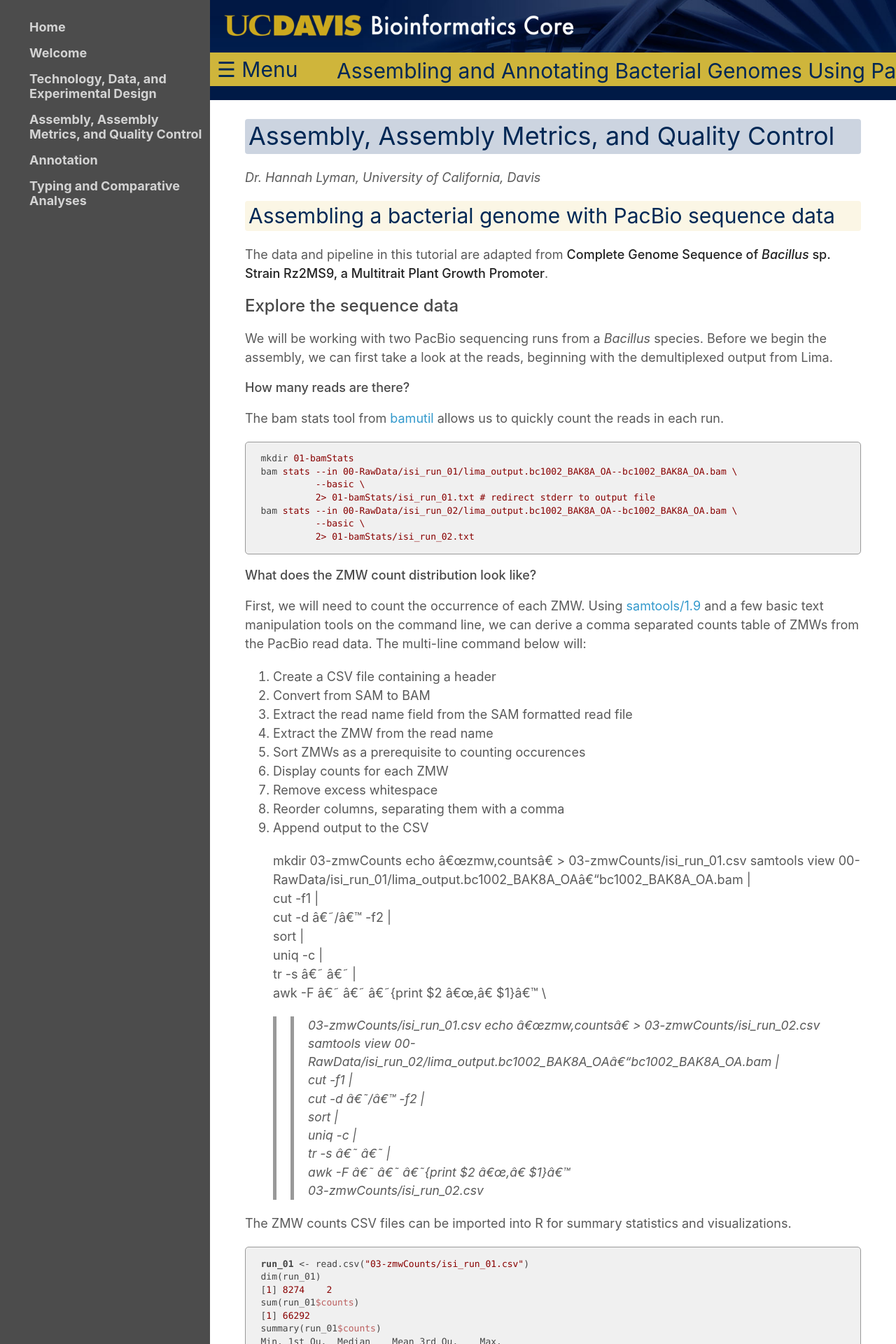
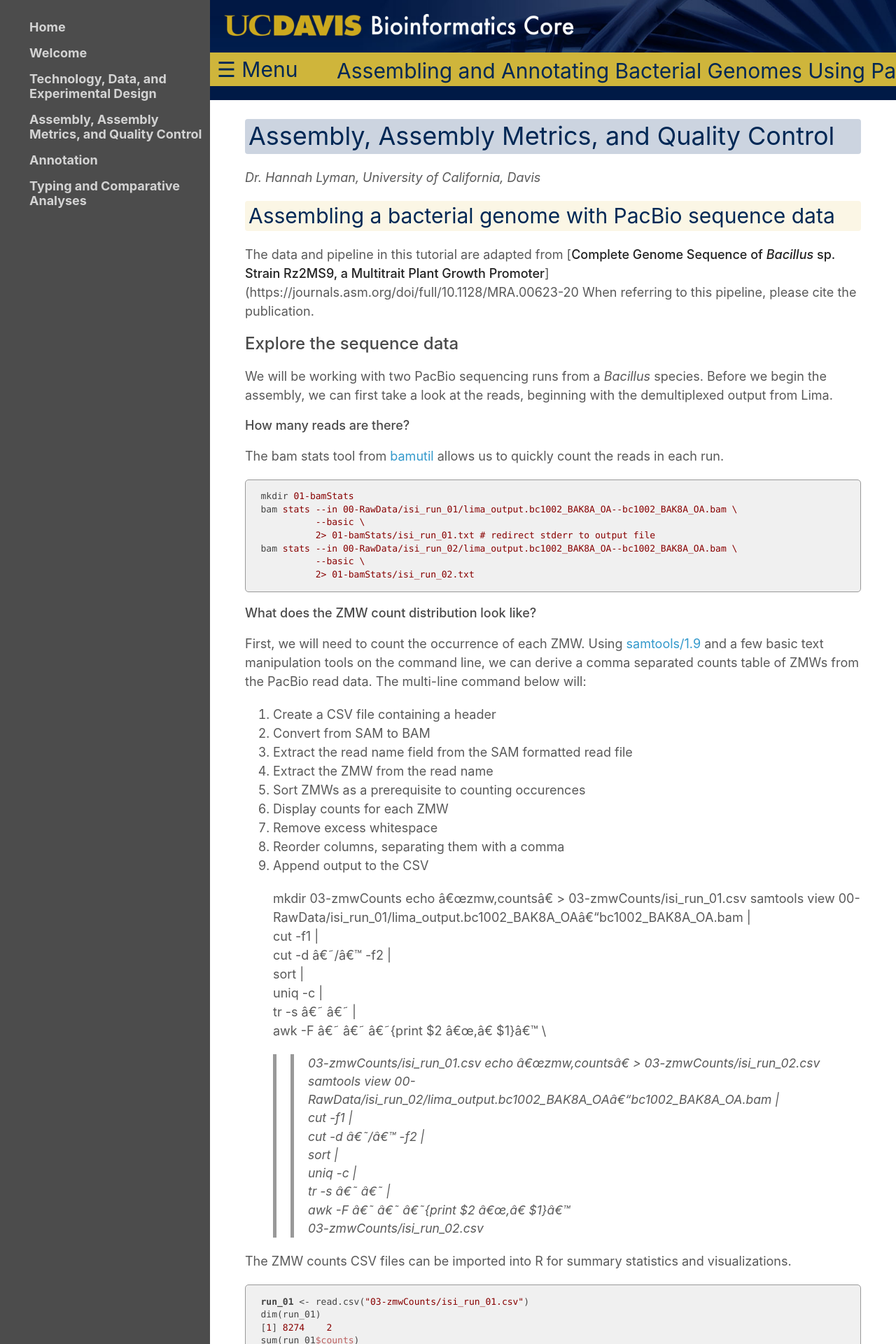
Before and after one commit to ucdavis-bioinformatics-training/2021-ASM-genome-assembly, a Jekyll site: the page built from markdown_docs/assembly.md, in a window 1280 px wide. Shown: the top 1920 px of the page at 70% size. Built offline with Jekyll 4.4.1, drawn with Linux system fonts in a browser that asks for light colours; our own code applies the rules of GitHub Pages for plain Markdown files.

Commit message:
troubleshooting formatting on code block

```diff
--- a/markdown_docs/assembly.md
+++ b/markdown_docs/assembly.md
@@ -4,7 +4,7 @@
 
 ## Assembling a bacterial genome with PacBio sequence data
 
-The data and pipeline in this tutorial are adapted from [**Complete Genome Sequence of *Bacillus* sp. Strain Rz2MS9, a Multitrait Plant Growth Promoter**](https://journals.asm.org/doi/full/10.1128/MRA.00623-20).
+The data and pipeline in this tutorial are adapted from [**Complete Genome Sequence of *Bacillus* sp. Strain Rz2MS9, a Multitrait Plant Growth Promoter**](https://journals.asm.org/doi/full/10.1128/MRA.00623-20 When referring to this pipeline, please cite the publication.
 
 ### Explore the sequence data
 
@@ -35,6 +35,7 @@
 7. Remove excess whitespace
 8. Reorder columns, separating them with a comma
 9. Append output to the CSV
+
 
     mkdir 03-zmwCounts
     echo "zmw,counts" > 03-zmwCounts/isi_run_01.csv
```
